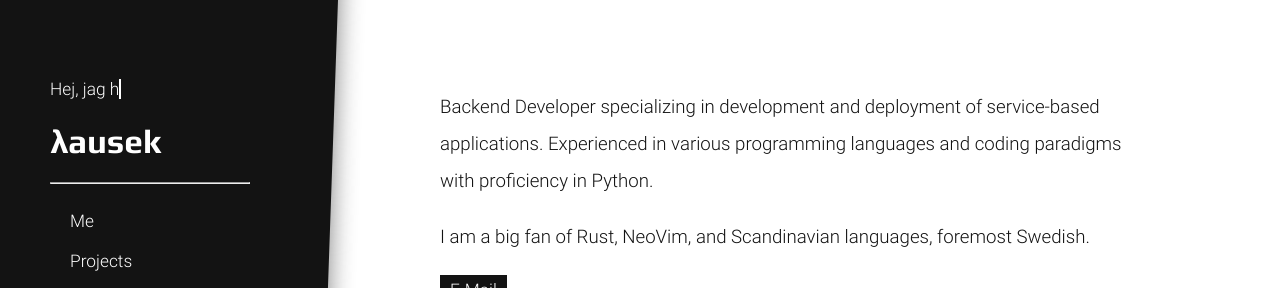
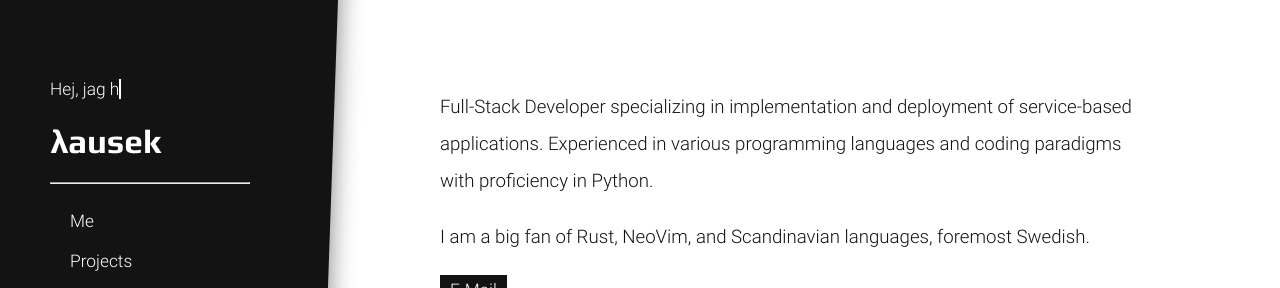
Before and after one commit to lausek/lausek.github.io, a Jekyll site: the page built from index.md, in a window 1280 px wide. Shown: the part 221-509 px from the top of the page. Built offline with Jekyll 4.4.1, drawn with Linux system fonts in a browser that asks for light colours.

Commit message:
update description

```diff
--- a/index.md
+++ b/index.md
@@ -4,7 +4,7 @@ layout: default
 
 <style>p {text-align: left;}</style>
 
-Backend Developer specializing in development and deployment of service-based applications.
+Full-Stack Developer specializing in implementation and deployment of service-based applications.
 Experienced in various programming languages and coding paradigms with proficiency in Python.
 
 I am a big fan of Rust, NeoVim, and Scandinavian languages, foremost Swedish.
```
